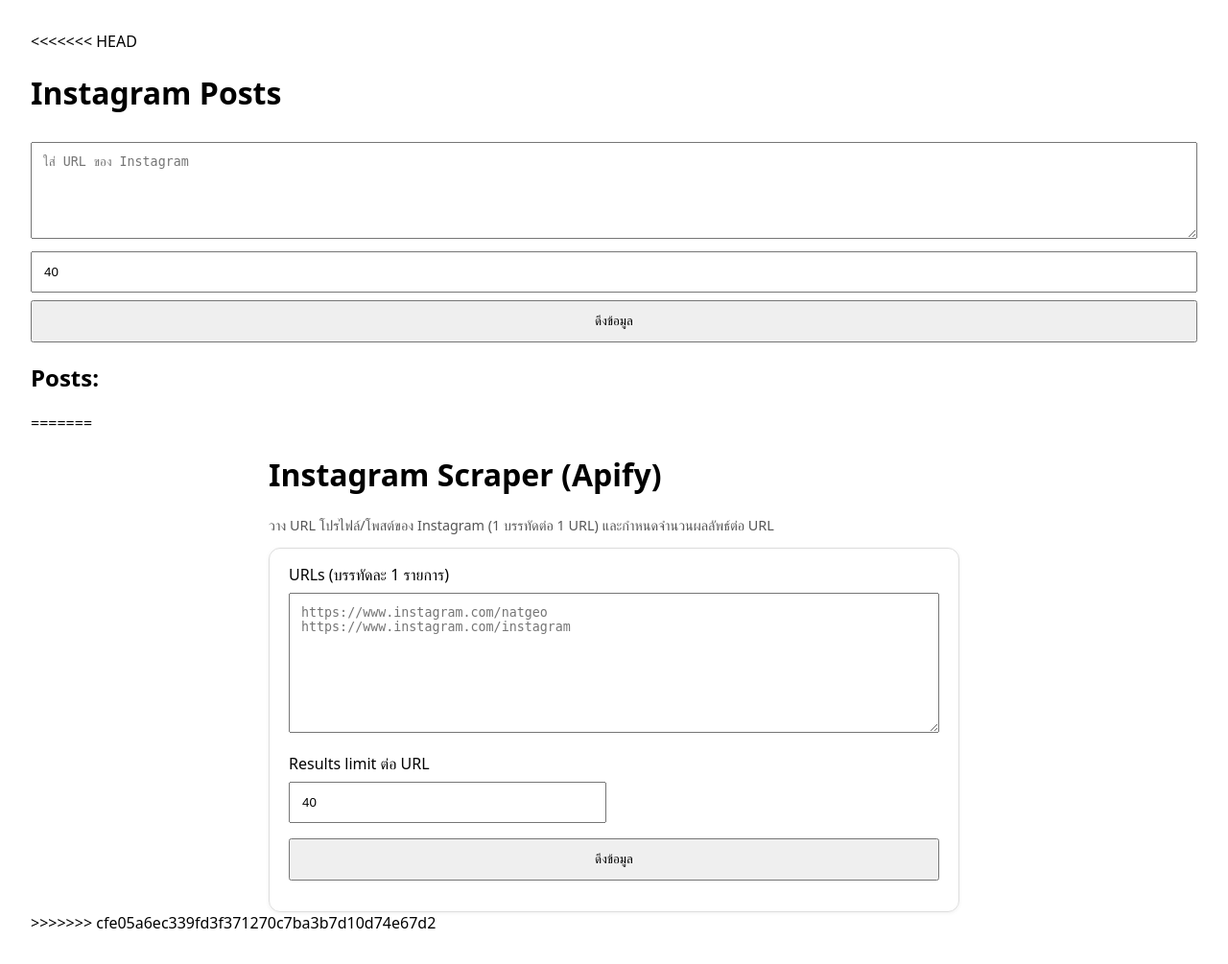
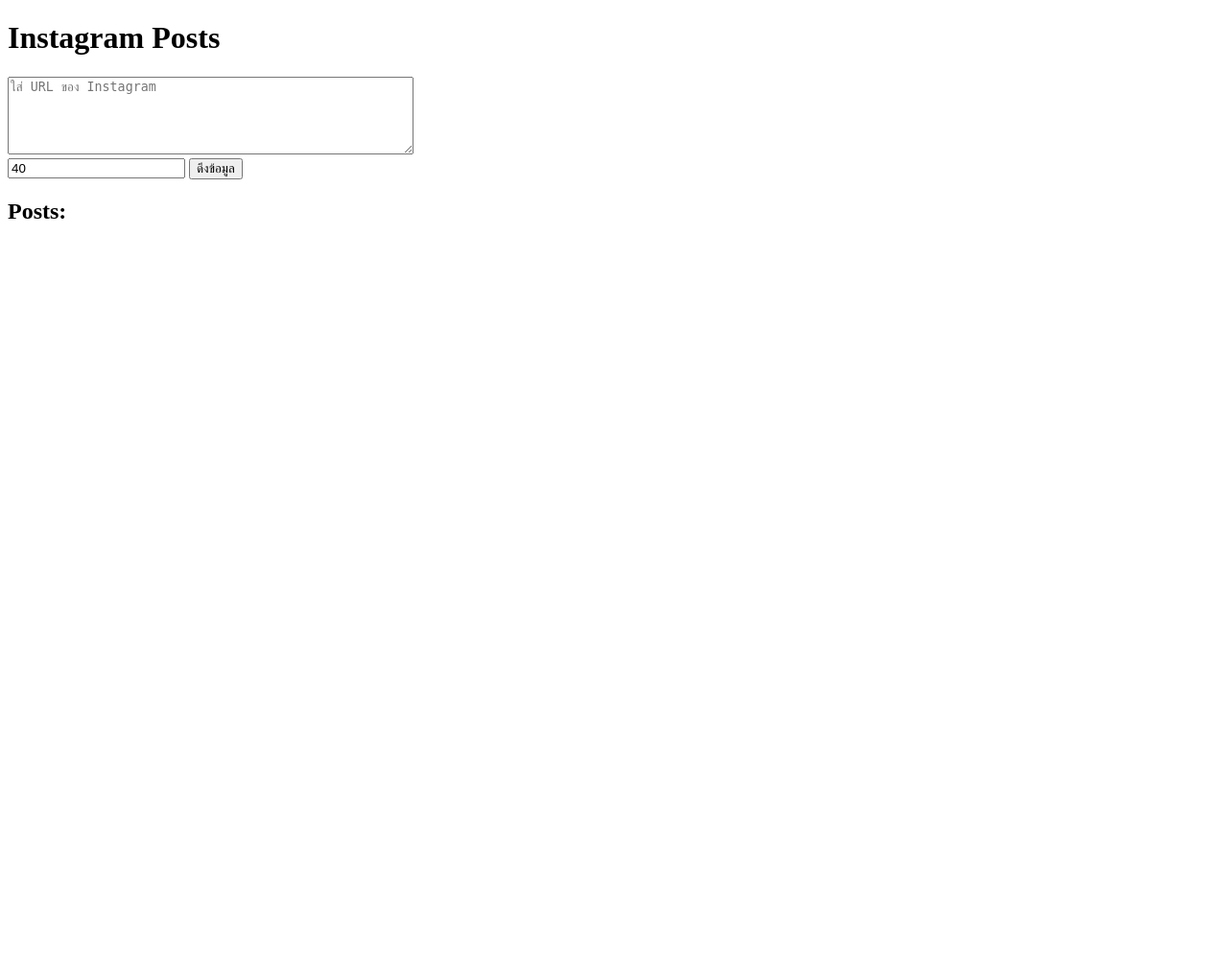
Before and after one commit to oyasuminaaa/Cloud, a Flask app: page / in a window 1280 px wide. Shown: the whole page at 96% size. After the commit the page ends 228 px from the top, so only its background shows below. Run offline with Flask 3, Linux system fonts and the light colour scheme; parts of the project's set-up code (start-up, migrations or seed data) failed here and were passed over.

Commit message:
Update index.html

```diff
--- a/Instargaram/templates/index.html
+++ b/Instargaram/templates/index.html
@@ -1,7 +1,6 @@
 <!DOCTYPE html>
 <html lang="th">
 <head>
-<<<<<<< HEAD
     <meta charset="UTF-8">
     <title>Instagram Posts</title>
 </head>
@@ -23,61 +22,5 @@
     </li>
     {% endfor %}
 </ul>
-=======
-  <meta charset="utf-8">
-  <meta name="viewport" content="width=device-width, initial-scale=1">
-  <title>Instagram Scraper via Apify</title>
-  <style>
-    body { font-family: system-ui, -apple-system, Segoe UI, Roboto, Helvetica, Arial, sans-serif; margin: 2rem; }
-    textarea, input, button { width: 100%; padding: .75rem; margin-top: .5rem; box-sizing: border-box; }
-    .container { max-width: 720px; margin: 0 auto; }
-    .card { border: 1px solid #ddd; border-radius: 12px; padding: 1rem 1.25rem; box-shadow: 0 1px 4px rgba(0,0,0,.06); }
-    .row { display: grid; grid-template-columns: 1fr 1fr; gap: 1rem; }
-    .mt { margin-top: 1rem; }
-    .muted { color: #555; font-size: .9rem; }
-    a.button { display:inline-block; padding:.75rem 1rem; border-radius:10px; border:1px solid #ddd; text-decoration:none; }
-  </style>
-</head>
-<body>
-<div class="container">
-  <h1>Instagram Scraper (Apify)</h1>
-  <p class="muted">วาง URL โปรไฟล์/โพสต์ของ Instagram (1 บรรทัดต่อ 1 URL) และกำหนดจำนวนผลลัพธ์ต่อ URL</p>
-  <div class="card">
-    <form id="scrapeForm">
-      <label>URLs (บรรทัดละ 1 รายการ)</label>
-      <textarea name="urls" rows="8" placeholder="https://www.instagram.com/natgeo&#10;https://www.instagram.com/instagram"></textarea>
-      <div class="row mt">
-        <div>
-          <label>Results limit ต่อ URL</label>
-          <input name="results_limit" type="number" min="1" max="100" value="40">
-        </div>
-      </div>
-      <button class="mt" type="submit">ดึงข้อมูล</button>
-    </form>
-    <div id="result" class="mt"></div>
-  </div>
-</div>
-
-<script>
-const form = document.getElementById('scrapeForm');
-const result = document.getElementById('result');
-
-form.addEventListener('submit', async (e) => {
-  e.preventDefault();
-  result.textContent = 'กำลังดึงข้อมูล...';
-  const formData = new FormData(form);
-  try {
-    const res = await fetch('/pull', { method: 'POST', body: formData });
-
-    // เปลี่ยนตรงนี้
-    const html = await res.text();   // รับเป็น text
-    result.innerHTML = html;         // แสดง HTML table ใน div #result
-
-  } catch (err) {
-    result.textContent = '❌ อั้ย!!! ' + err.message;
-  }
-});
-</script>
->>>>>>> cfe05a6ec339fd3f371270c7ba3b7d10d74e67d2
 </body>
 </html>
```
